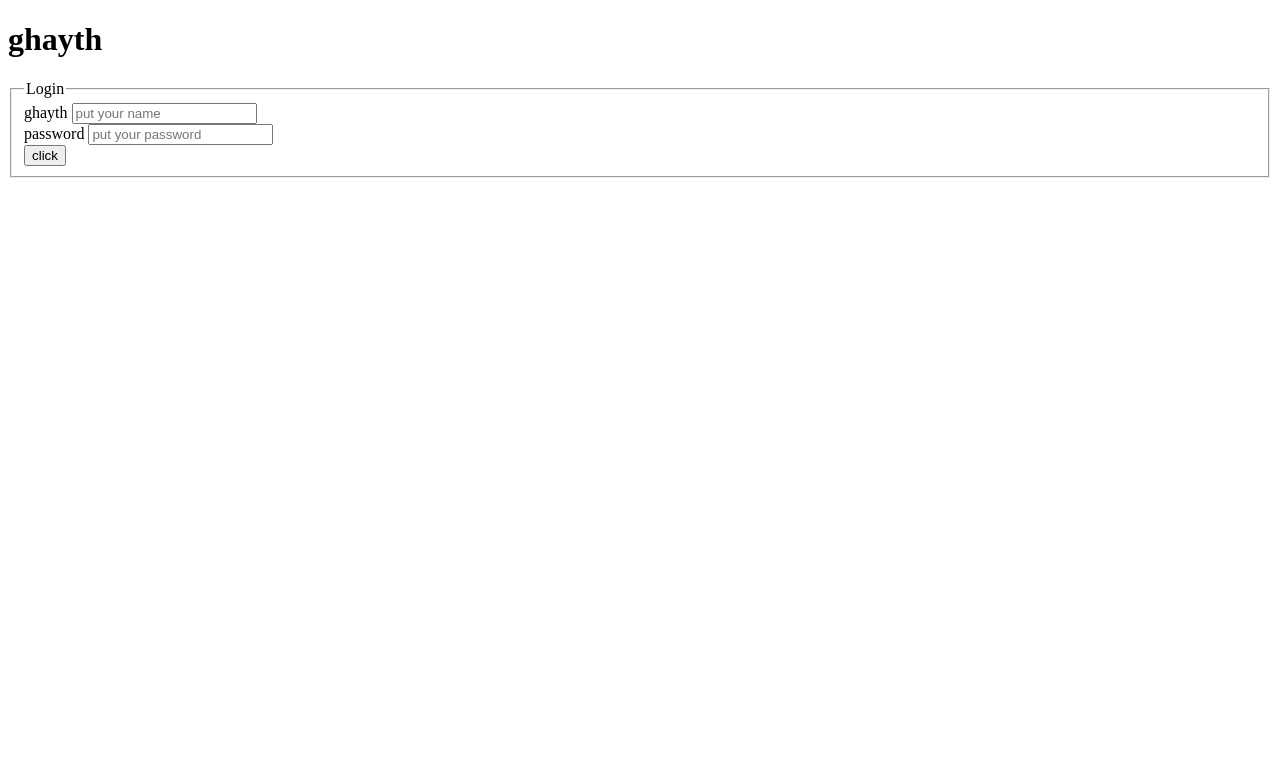
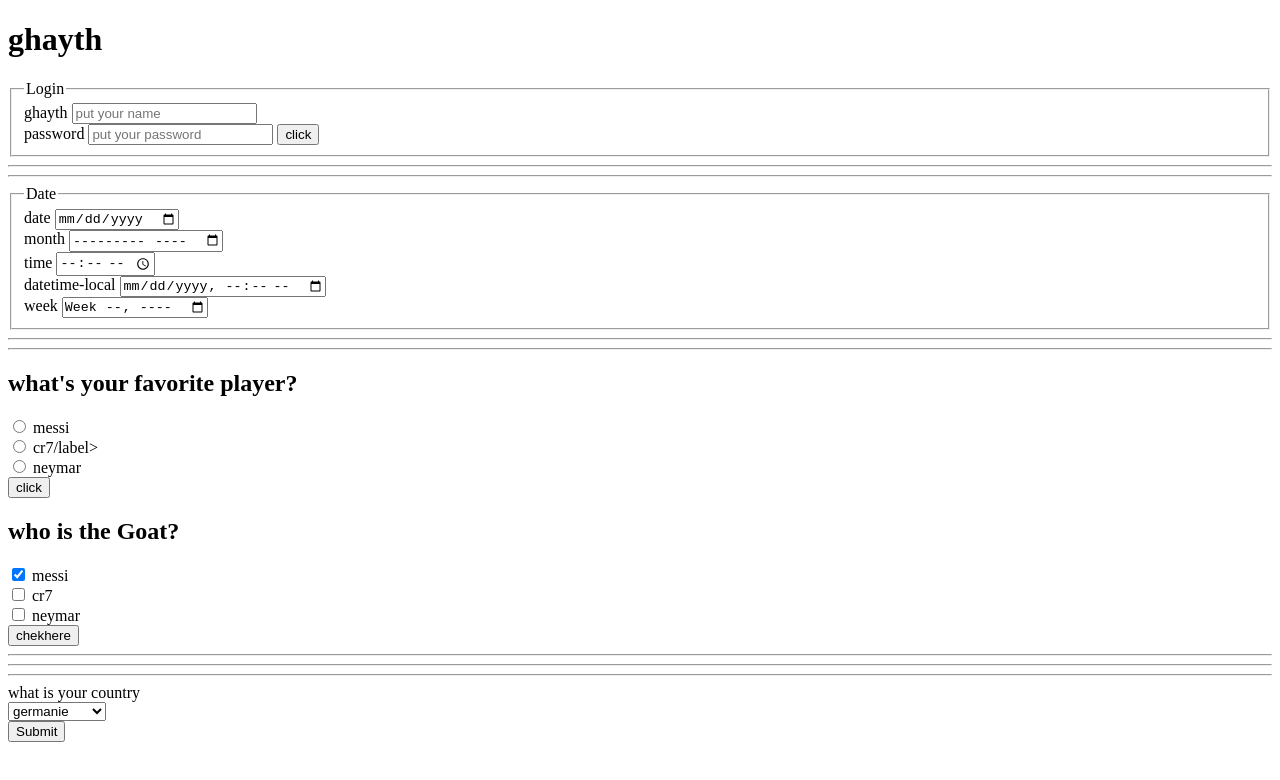
Before and after one commit to ghayth002/First-html-css-project, a plain HTML site: page test.html in a window 1280 px wide. Drawn offline with Linux system fonts and the light colour scheme.

Commit message:
chekbox and radio and select option

```diff
--- a/test.html
+++ b/test.html
@@ -18,12 +18,102 @@
         <label for="txt">ghayth</label>
         <input type="text" id="txt" placeholder="put your name" required>
     </div>
-    <div>
         <label for="pass">password</label>
         <input type="password" id="pass" placeholder="put your password" required name="texte">
     </div>
     <input type="submit" value="click">
 </fieldset>
 </form>
+<hr>
+<hr>
+<form >
+    <fieldset>
+        <legend>Date</legend>
+        <div>
+            <label for="date">date</label>
+            <input type="date" id="date">
+
+        </div>
+        <div>
+        <label for="month">month</label>
+        <input type="month" id="month">
+    </div>
+<div>
+    <label for="time">time</label>
+    <input type="time" id="time">
+
+</div>
+<div>
+    <label for="fulldate">datetime-local</label>
+    <input type="datetime-local" id="fulldate">
+</div>
+<div>
+ <label for="week">week</label>
+ <input type="week"  id="week">
+</div>
+
+    </fieldset>
+
+</form>
+<hr><hr>
+<!--radio chekbox-->
+<form >
+    <h2>what's your favorite player?</h2>
+    <div>
+        <input type="radio" value="messi" id="messi" name="Football">
+        <label for="messi">messi</label>
+    </div>
+    <div>
+        <input type="radio" value="cr7" id="cr7" name="Football">
+        <label for="cr7">cr7/label>
+    </div>
+    <div>
+        <input type="radio" value="neymar" id="neymar" name="Football">
+        <label for="neymar">neymar</label>
+    </div>
+    <input type="submit"  value="click" >
+</form>
+<form>
+   <h2> who is the Goat?</h2>
+    <div>
+        <input checked type="checkbox" id="messi" value="messi" name="Football">
+        <label for="messi">messi</label>
+    </div>
+    <div>
+        <input type="checkbox" id="cr7" value="cr7" name="Football">
+        <label for="cr7">cr7</label>
+    </div>
+    <div>
+        <input type="checkbox" id="neymar" value="neymar" name="Football">
+        <label for="neymar">neymar</label>
+
+    </div>
+    <input type="submit" value="chekhere" name="Football">
+</form>
+<hr><hr><hr>
+<form >
+    <label for="cnt">what is your country</label>
+    <div>
+    <select  name="country" id="cnt">
+ <optgroup label="muslims country">
+        <option selected value="Tun">Tunisia</option>
+        <option value="egy">Egypt</option>
+        <option value="alg">Algeria</option>
+        <option value="mor">Morocco</option>
+    </optgroup>
+    <optgroup label="christian country">
+        <option  value="Englend">Englend</option>
+        <option value="sui">suizerland</option>
+        <option selected value="ger">germanie</option>
+        <option value="mor">usa</option>
+    </optgroup>
+    </select>
+</div>
+<div>
+    <input type="submit">
+</div>
+
+</form>
+
 </body>
 </html>
```
